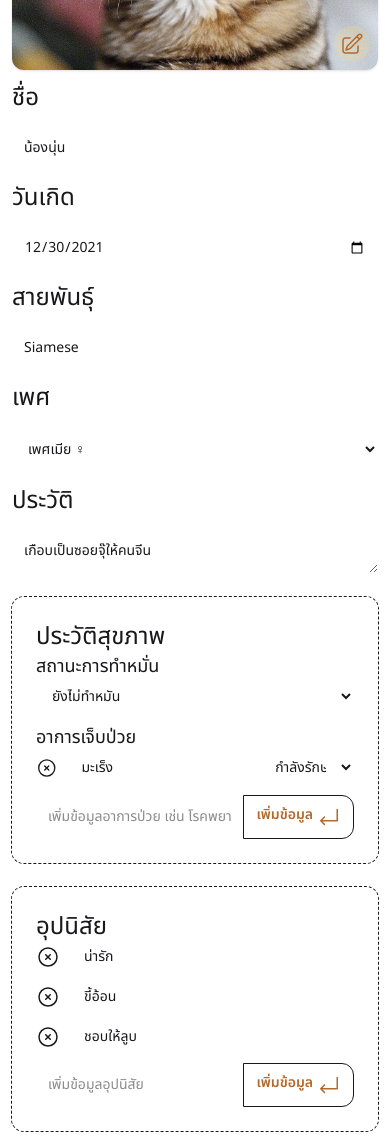
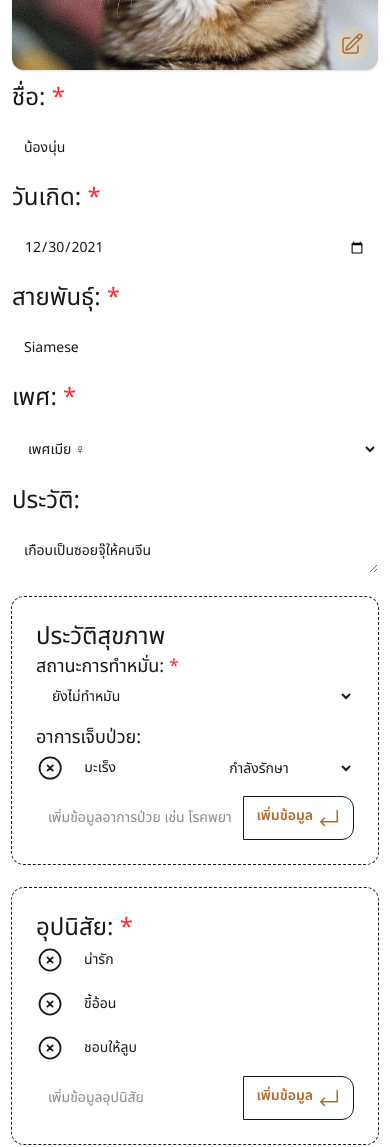
Before and after one commit to bess11234/DC-Station, a Next.js app: page /dashboard/animals/2d39fe18927d4ab7b9fcbd1e872a67dc58fa293a882886357915757db2e7588aa333569e10ba915f in a window 390 px wide. Shown: the part 419-1566 px from the top of the page. Built offline with nearby package versions, Linux system fonts and the light colour scheme.

Commit message:
ADD Invalid State to The edit animal

```diff
--- a/app/components/(manager)/animals/EditingData.tsx
+++ b/app/components/(manager)/animals/EditingData.tsx
@@ -74,7 +74,7 @@ export function EditingData({ animal }: { animal: Animal }) {
     const handlehealthHistories = useDebouncedCallback((value: string | Illness[] | undefined, key: string) => {
         if (value == undefined) value = ""
 
-        const healthTemp = {...inputAnimal.healthHistories}
+        const healthTemp = { ...inputAnimal.healthHistories }
         if (key == "spayingStatus") {
             healthTemp.spayingStatus = value == "1"
         }
@@ -236,27 +236,27 @@ export function EditingData({ animal }: { animal: Animal }) {
                 <div className="grid sm:grid-cols-2 grid-cols-1 py-0! *:text-nowrap sm:space-x-3 items-center">
                     {/* ชื่อ */}
                     <div className="grid">
-                        <label className="text-2xl py-3" htmlFor="animalName">ชื่อ</label>
-                        <input className="p-3 w-full rounded-xl input-focus-theme" onChange={(e) => handleInput(e.target.value, "name")} type="text" name="name" id="animalName" autoComplete="name" defaultValue={animal.name} required />
+                        <label className="text-2xl py-3" htmlFor="animalName">ชื่อ: <span className="text-red-500">*</span></label>
+                        <input className="p-3 w-full rounded-xl input-focus-theme invalid:text-red-500" onChange={(e) => handleInput(e.target.value, "name")} type="text" name="name" id="animalName" autoComplete="name" defaultValue={animal.name} required placeholder="กรุณากรอกชื่อน้องสัตว์" />
                     </div>
 
                     {/* วันเกิด */}
                     <div className="grid">
-                        <label className="text-2xl py-3" htmlFor="animalDob">วันเกิด</label>
-                        <input className="p-3 w-full rounded-xl input-focus-theme" onChange={(e) => handleInput(e.target.value, "dob")} type="date" name="dob" id="animalDob" defaultValue={new Date(Date.parse(animal.dob)).toISOString().split("T")[0]} max={new Date().toISOString().split("T")[0]} required />
+                        <label className="text-2xl py-3" htmlFor="animalDob">วันเกิด: <span className="text-red-500">*</span></label>
+                        <input className="p-3 w-full rounded-xl input-focus-theme invalid:text-red-500" onChange={(e) => handleInput(e.target.value, "dob")} type="date" name="dob" id="animalDob" defaultValue={new Date(Date.parse(animal.dob)).toISOString().split("T")[0]} max={new Date().toISOString().split("T")[0]} required />
                     </div>
                 </div>
 
                 <div className="grid sm:grid-cols-4 grid-cols-1 py-0! *:text-nowrap sm:space-x-3 items-center">
                     {/* สายพันธ์ุ */}
                     <div className="grid col-span-3">
-                        <label className="text-2xl py-3" htmlFor="animalBreed">สายพันธุ์</label>
-                        <input className="p-3 w-full rounded-xl input-focus-theme" onChange={(e) => handleInput(e.target.value, "breed")} type="text" name="breed" id="animalBreed" defaultValue={animal.breed} required />
+                        <label className="text-2xl py-3" htmlFor="animalBreed">สายพันธุ์: <span className="text-red-500">*</span></label>
+                        <input className="p-3 w-full rounded-xl input-focus-theme invalid:text-red-500" onChange={(e) => handleInput(e.target.value, "breed")} type="text" name="breed" id="animalBreed" defaultValue={animal.breed} required placeholder="กรุณากรอกชื่อสายพันธุ์" />
                     </div>
 
                     {/* เพศ */}
                     <div className="grid">
-                        <label className="text-2xl py-3" htmlFor="animalGender">เพศ</label>
+                        <label className="text-2xl py-3" htmlFor="animalGender">เพศ: <span className="text-red-500">*</span></label>
                         <select className="*:bg-white *:dark:bg-black2 p-3 w-full rounded-xl input-focus-theme" onChange={(e) => handleInput(e.target.value, "gender")} name="gender" id="animalGender" defaultValue={animal.gender} required>
                             <option value="M">เพศผู้ ♂</option>
                             <option value="F">เพศเมีย ♀</option>
@@ -265,29 +265,29 @@ export function EditingData({ animal }: { animal: Animal }) {
                 </div>
 
                 {/* ประวัติ */}
-                <label className="text-2xl" htmlFor="animalHistory">ประวัติ</label>
-                <textarea className="p-3 field-sizing-content rounded-xl input-focus-theme" onChange={(e) => handleInput(e.target.value, "history")} name="history" id="animalHistory" defaultValue={animal.history} />
+                <label className="text-2xl" htmlFor="animalHistory">ประวัติ:</label>
+                <textarea className="p-3 field-sizing-content rounded-xl input-focus-theme" onChange={(e) => handleInput(e.target.value, "history")} name="history" id="animalHistory" defaultValue={animal.history} placeholder="ประวัติความเป็นมา" />
 
                 {/* ประวัติสุขภาพ */}
+                <AnimatePresence mode="popLayout">
                     <div className="outline outline-dashed p-6! mt-6 rounded-xl hover:outline-theme-400 focus-within:outline-theme-400">
                         <p className="text-2xl">ประวัติสุขภาพ</p>
 
                         {/* สถานะการทำหมั่น */}
-                    <label htmlFor="animalSpayingStatus" className="text-lg p-0!">สถานะการทำหมั่น</label>
+                        <label htmlFor="animalSpayingStatus" className="text-lg p-0!">สถานะการทำหมั่น: <span className="text-red-500">*</span></label>
                         <select className="*:bg-white *:dark:bg-black2 py-1! px-3 mb-3 w-full rounded-xl input-focus-theme" onChange={(e) => handlehealthHistories(e.target.value, "spayingStatus")} name="spayingStatus" id="animalSpayingStatus" defaultValue={animal.healthHistories.spayingStatus ? "1" : "0"} required>
                             <option value="0">ยังไม่ทำหมัน</option>
                             <option value="1">ทำหมั่นแล้ว</option>
                         </select>
 
                         {/* อาการเจ็บป่วย */}
-                    <p className="text-lg p-0!">อาการเจ็บป่วย</p>
-                    <AnimatePresence mode="popLayout">
+                        <p className="text-lg p-0!">อาการเจ็บป่วย:</p>
                         {/* แสดงอาการเจ็บป่วย */}
                         {inputIllness.filter(v => v.visible).map((v) => (
-                            (<motion.div layout initial={{ opacity: 0, y: -10, transition: { ease: "easeIn", delay: 2 } }} animate={{ opacity: 1, y: 0, scale: 1 }} exit={{ opacity: 0, scale: 0, y: -30, transition: { ease: "easeOut", duration: 0.3, delay: 0 } }} className="flex flex-row space-x-3 items-center mb-3 p-0!" key={v.id} >
-                                <XCircleIcon className="cursor-pointer size-6 hover:opacity-40 active:opacity-60 rounded-full" onClick={() => handleInputIllness("", "Under treatment", v.id)} />
-                                <div className="grid grid-cols-3 w-full">
-                                    <input className="col-span-2 py-1 px-3 w-full rounded-l-xl border-r-0 input-focus-theme" onChange={(e) => handleInputIllness(e.target.value, "Under treatment", v.id)} type="text" id={`illness_name${v.id}`} defaultValue={v.value} />
+                            (<motion.div layout initial={{ opacity: 0, y: -10, transition: { ease: "easeIn", delay: 2 } }} animate={{ opacity: 1, y: 0, scale: 1 }} exit={{ opacity: 0, scale: 0, y: -30, transition: { ease: "easeOut", duration: 0.3, delay: 0 } }} className="flex flex-row space-x-2 items-center mb-3 p-0!" key={v.id} >
+                                <XCircleIcon className="cursor-pointer size-8 hover:opacity-40 active:opacity-60 rounded-full" onClick={() => handleInputIllness("", "Under treatment", v.id)} />
+                                <div className="grid sm:grid-cols-3 grid-cols-2 w-full">
+                                    <input className="sm:col-span-2 py-1 px-3 w-full rounded-l-xl border-r-0 input-focus-theme" onChange={(e) => handleInputIllness(e.target.value, "Under treatment", v.id)} type="text" id={`illness_name${v.id}`} defaultValue={v.value} />
                                     <select className="*:bg-white *:dark:bg-black2 py-1 px-3 w-full rounded-r-xl input-focus-theme" onChange={(e) => handleInputIllness(v.name, validateIllness(e.target.value), v.id)} id={`illness_status${v.id}`} defaultValue={v.status}>
                                         <option value="Under treatment">กำลังรักษา</option>
                                         <option value="Recovered">รักษาหายแล้ว</option>
@@ -306,30 +306,32 @@ export function EditingData({ animal }: { animal: Animal }) {
                                 <span className="flex gap-x-1">เพิ่มข้อมูล<ArrowTurnDownLeftIcon className="size-6" /></span>
                             </button>
                         </motion.div>
+                    </div>
                 </AnimatePresence>
-                </div>
 
                 {/* อุปนิสัย */}
+                <AnimatePresence mode="popLayout">
                     <div className="outline outline-dashed p-6! mt-6 rounded-xl hover:outline-theme-400 focus-within:outline-theme-400">
-                    <p className="text-2xl">อุปนิสัย</p>
-                    <AnimatePresence mode="popLayout">
+                        <p className="text-2xl">อุปนิสัย: <span className="text-red-500">*</span></p>
                         {/* ข้อมูลนิสัย */}
                         {displayPersonalities.filter(v => v.visible).map((v) => (
-                            (<motion.div layout initial={{ opacity: 0, y: -10, transition: { ease: "easeIn", delay: 2 } }} animate={{ opacity: 1, y: 0, scale: 1 }} exit={{ opacity: 0, scale: 0, y: -30, transition: { ease: "easeOut", duration: 0.3, delay: 0 } }} className="flex flex-row space-x-3 items-center mb-3 p-0!" key={v.id} >
-                                <button><XCircleIcon className="cursor-pointer size-6 hover:opacity-40 active:opacity-60 rounded-full" onClick={() => handlePersonalitiesInput("", v.id)} /></button><input className="py-1 px-3 w-full rounded-xl input-focus-theme" onBlur={(e) => handlePersonalitiesInput(e.target.value, v.id)} type="text" id={`personality_${v.id}`} defaultValue={v.value} />
+                            (
+                                <motion.div layout initial={{ opacity: 0, y: -10, transition: { ease: "easeIn", delay: 2 } }} animate={{ opacity: 1, y: 0, scale: 1 }} exit={{ opacity: 0, scale: 0, y: -30, transition: { ease: "easeOut", duration: 0.3, delay: 0 } }} className="flex flex-row space-x-2 items-center mb-3 p-0!" key={v.id} >
+                                    <XCircleIcon className="cursor-pointer size-8 hover:opacity-40 active:opacity-60 rounded-full" onClick={() => handlePersonalitiesInput("", v.id)} />
+                                    <input className="py-1 px-3 w-full rounded-xl input-focus-theme" onBlur={(e) => handlePersonalitiesInput(e.target.value, v.id)} type="text" id={`personality_${v.id}`} defaultValue={v.value} />
                                 </motion.div>
                             )
                         ))}
 
                         {/* ช่องกรอกนิสัยเพิ่มเติม */}
                         <motion.div layout className="p-0! flex mt-1" >
-                            <input ref={inputPersonality} className="p-3 w-full rounded-l-xl border-r-0 input-focus-theme" type="text" name="newPersonality" id="newPersonality" placeholder="เพิ่มข้อมูลอุปนิสัย" defaultValue="" onKeyDown={(e) => e.key == "Enter" && handlePersonalitiesInput(e.currentTarget.value)} />
-                            <button onClick={(e) => handlePersonalitiesInput(e.currentTarget.parentNode?.querySelectorAll("input")[0].value)} className="border border-black2 dark:border-white text-theme-600 dark:text-theme-400 text-nowrap rounded-r-xl px-3 cursor-pointer font-semibold outline-offset-4" type="button">
+                            <input ref={inputPersonality} className="p-3 w-full rounded-l-xl border-r-0 input-focus-theme peer invalid:text-red-500" type="text" name="newPersonality" id="newPersonality" placeholder="เพิ่มข้อมูลอุปนิสัย" defaultValue="" onKeyDown={(e) => e.key == "Enter" && handlePersonalitiesInput(e.currentTarget.value)} required={displayPersonalities.filter(v => v.visible).length ? false : true} />
+                            <button onClick={(e) => handlePersonalitiesInput(e.currentTarget.parentNode?.querySelectorAll("input")[0].value)} className="peer-invalid:border-red-500 border border-black2 dark:border-white text-theme-600 dark:text-theme-400 text-nowrap rounded-r-xl px-3 cursor-pointer font-semibold outline-offset-4" type="button">
                                 <span className="flex gap-x-1">เพิ่มข้อมูล<ArrowTurnDownLeftIcon className="size-6" /></span>
                             </button>
                         </motion.div>
+                    </div>
                 </AnimatePresence>
-                </div>
 
                 {/* Other Images */}
                 <>
@@ -386,6 +388,6 @@ export function EditingData({ animal }: { animal: Animal }) {
                 <button onClick={() => inputForm.current?.requestSubmit()} className="cursor-pointer py-3 px-6 rounded-full bg-black2 text-white dark:bg-white dark:text-black2 outline-offset-4" type="button">Save</button>
                 <button className="cursor-pointer py-3 px-4 rounded-full outline-offset-4" onClick={() => resetForm()} type="reset">Cancel</button>
             </div>
-        </form>
+        </form >
     )
 }
--- a/app/lib/definition.ts
+++ b/app/lib/definition.ts
@@ -16,7 +16,7 @@ export type Animal = {
     breed: string // Eng
     gender: "M" | "F" // Eng
     dob: string
-    history: string
+    history?: string
     personalities: string[]
     healthHistories: HealthHistories
     images: string[]
```
Lines whose indentation alone changed are shown as unchanged.
